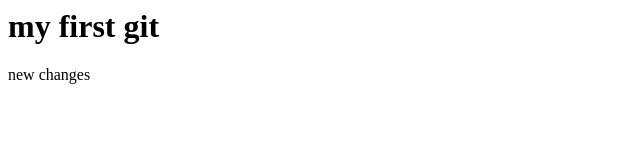
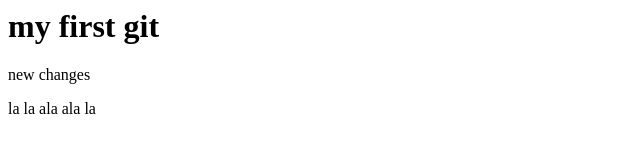
Before and after one commit to alexserkin/site, a plain HTML site: page index.html in a window 1280 px wide. Shown: the whole page, without its empty margins (0-640 px from the left). Drawn offline with Linux system fonts and the light colour scheme.

Commit message:
second commit

```diff
--- a/index.html
+++ b/index.html
@@ -7,5 +7,6 @@
 	<body>
 		<h1> my first git </h1>
 		<p>new changes </p>
+		<p>la la ala ala la</p>
 	</body>
 </html>
```
